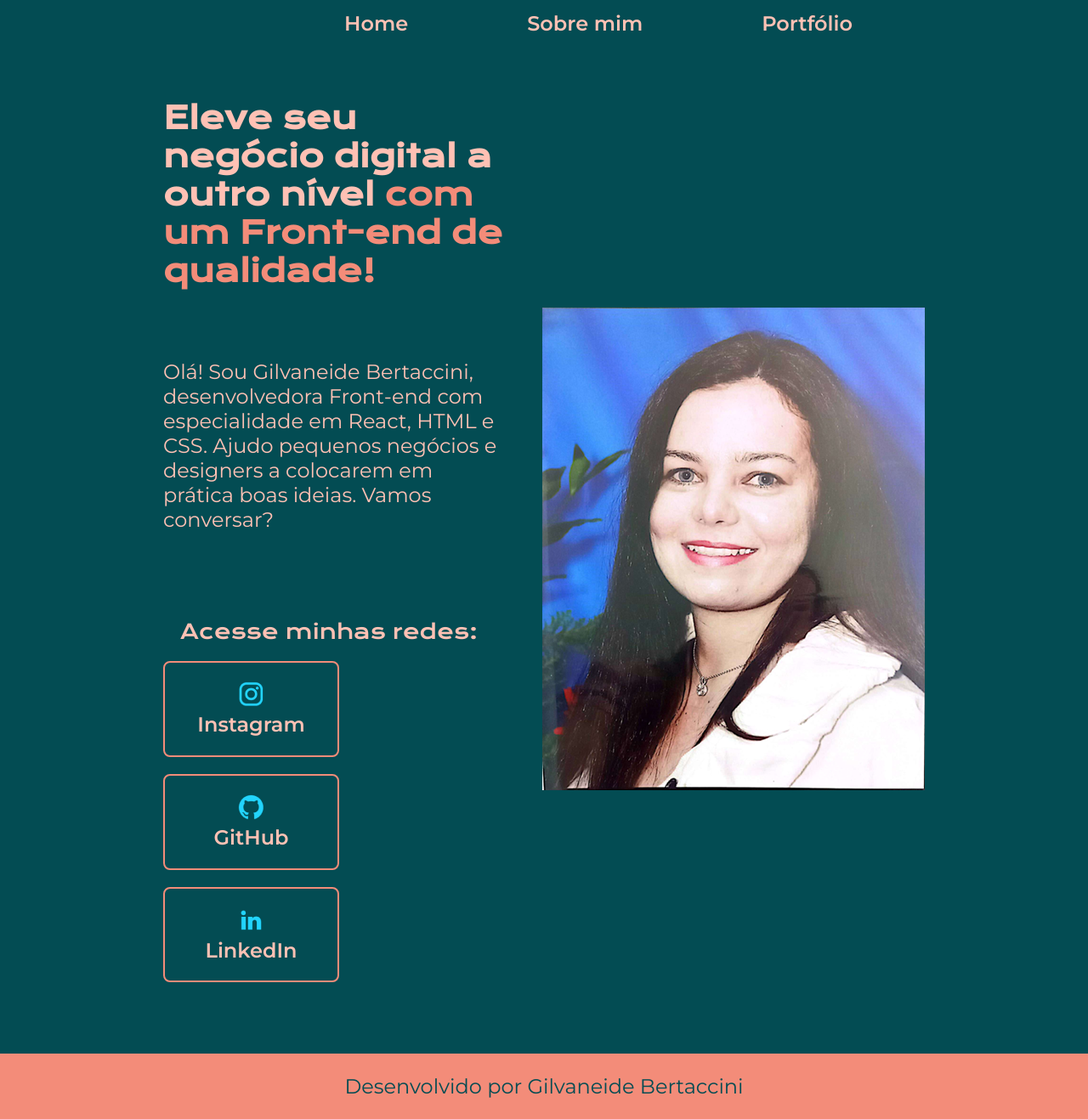
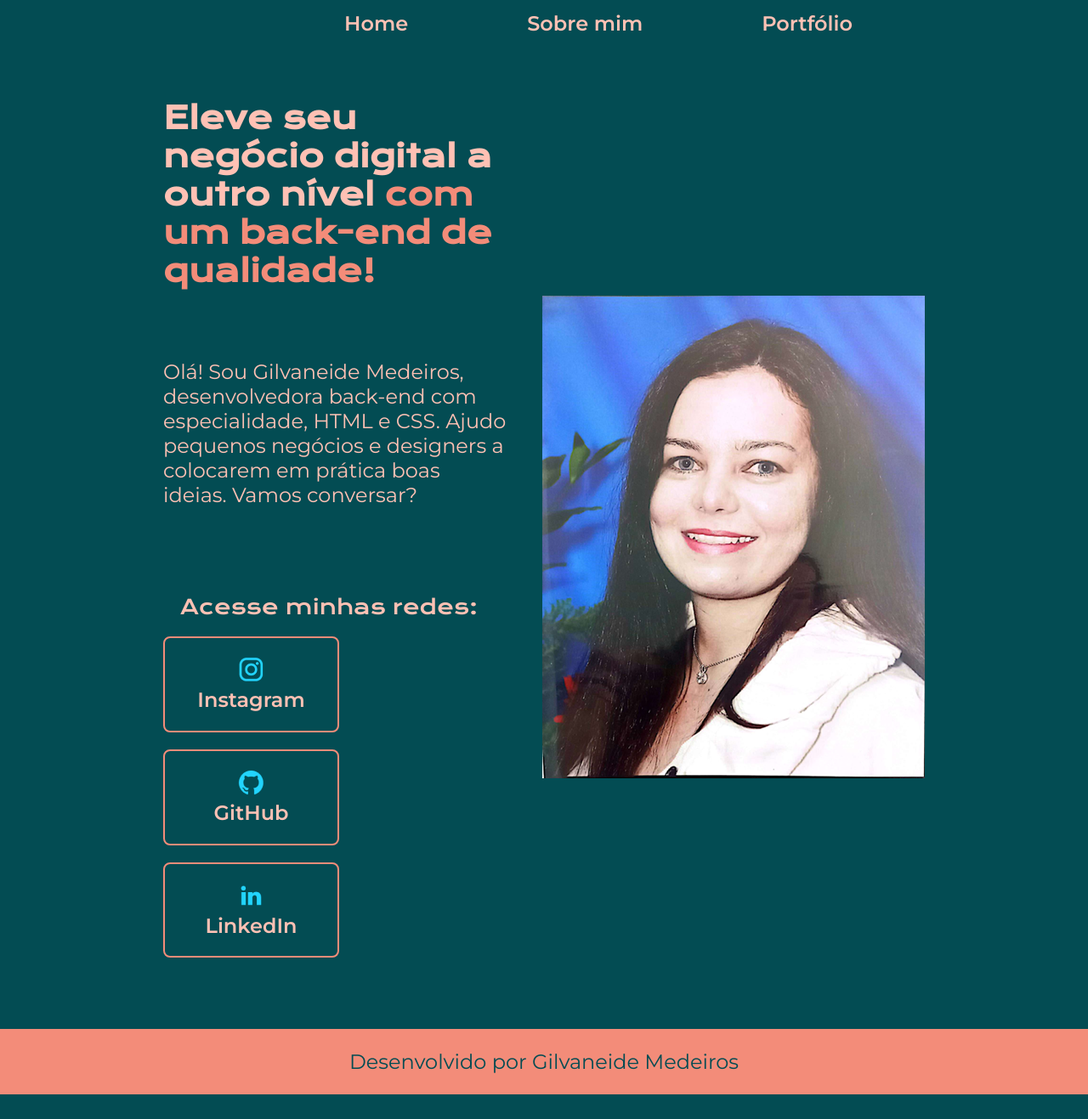
Before and after one commit to GilvaneideMedeiros/Portfolio, a plain HTML site: page index.html in a window 1280 px wide. Shown: the part 74-1391 px from the top of the page at 85% size. After the commit the page ends 1362 px from the top, so only its background shows below. Drawn offline with nearby package versions, Linux system fonts and the light colour scheme.

Commit message:
Mudanças nos textos de parágrafo.

```diff
--- a/index.html
+++ b/index.html
@@ -20,10 +20,10 @@
     <main class="apresentacao">
         <section class="apresentacao__conteudo">
             <h1 class="apresentacao__conteudo__titulo">Eleve seu negócio digital a outro nível
-                <strong class="titulo-destaque"> com um Front-end de qualidade!
+                <strong class="titulo-destaque"> com um back-end de qualidade!
             </strong></h1>
-            <p class="apresentacao__conteudo__texto">Olá! Sou Gilvaneide Bertaccini, desenvolvedora
-            Front-end com especialidade em React, HTML e
+            <p class="apresentacao__conteudo__texto">Olá! Sou Gilvaneide Medeiros, desenvolvedora
+            back-end com especialidade, HTML e
             CSS. Ajudo pequenos negócios e designers a
             colocarem em prática boas ideias. Vamos
             conversar?</p>
@@ -37,7 +37,7 @@
         <img class="apresentacao__imagem" src="assets\Minha-foto.png" alt="Foto de Gilvaneide">
     </main>
     <footer class="rodape">
-        <p>Desenvolvido por Gilvaneide Bertaccini</p>
+        <p>Desenvolvido por Gilvaneide Medeiros</p>
     </footer>
 </body>
 </html>
```
